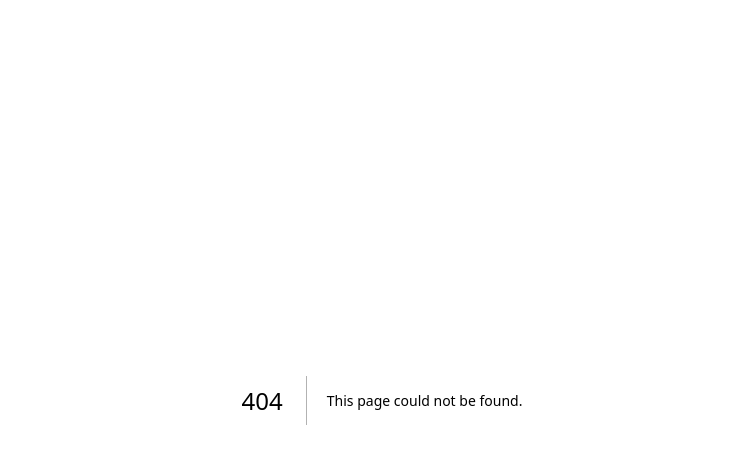
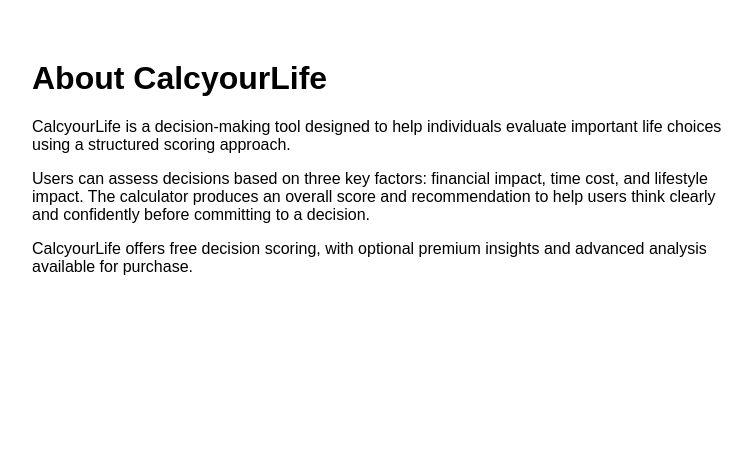
Before and after one commit to billybirdsong93/CalcYourLifeMinimal, a Next.js app: page /about/about in a window 1280 px wide. Before the commit this address had no page. Shown: the top 464 px of the page, without its empty margins (258-1010 px from the left). Built offline with nearby package versions, Linux system fonts and the light colour scheme.

Commit message:
add about page

```diff
--- /dev/null
+++ b/app/about/about/page.js
@@ -0,0 +1,24 @@
+export default function AboutPage() {
+return (
+<main style={{ maxWidth: "700px", margin: "60px auto", fontFamily: "Arial" }}>
+<h1>About CalcyourLife</h1>
+
+<p>
+CalcyourLife is a decision-making tool designed to help individuals
+evaluate important life choices using a structured scoring approach.
+</p>
+
+<p>
+Users can assess decisions based on three key factors:
+financial impact, time cost, and lifestyle impact. The calculator
+produces an overall score and recommendation to help users think
+clearly and confidently before committing to a decision.
+</p>
+
+<p>
+CalcyourLife offers free decision scoring, with optional premium
+insights and advanced analysis available for purchase.
+</p>
+</main>
+);
+}
```
